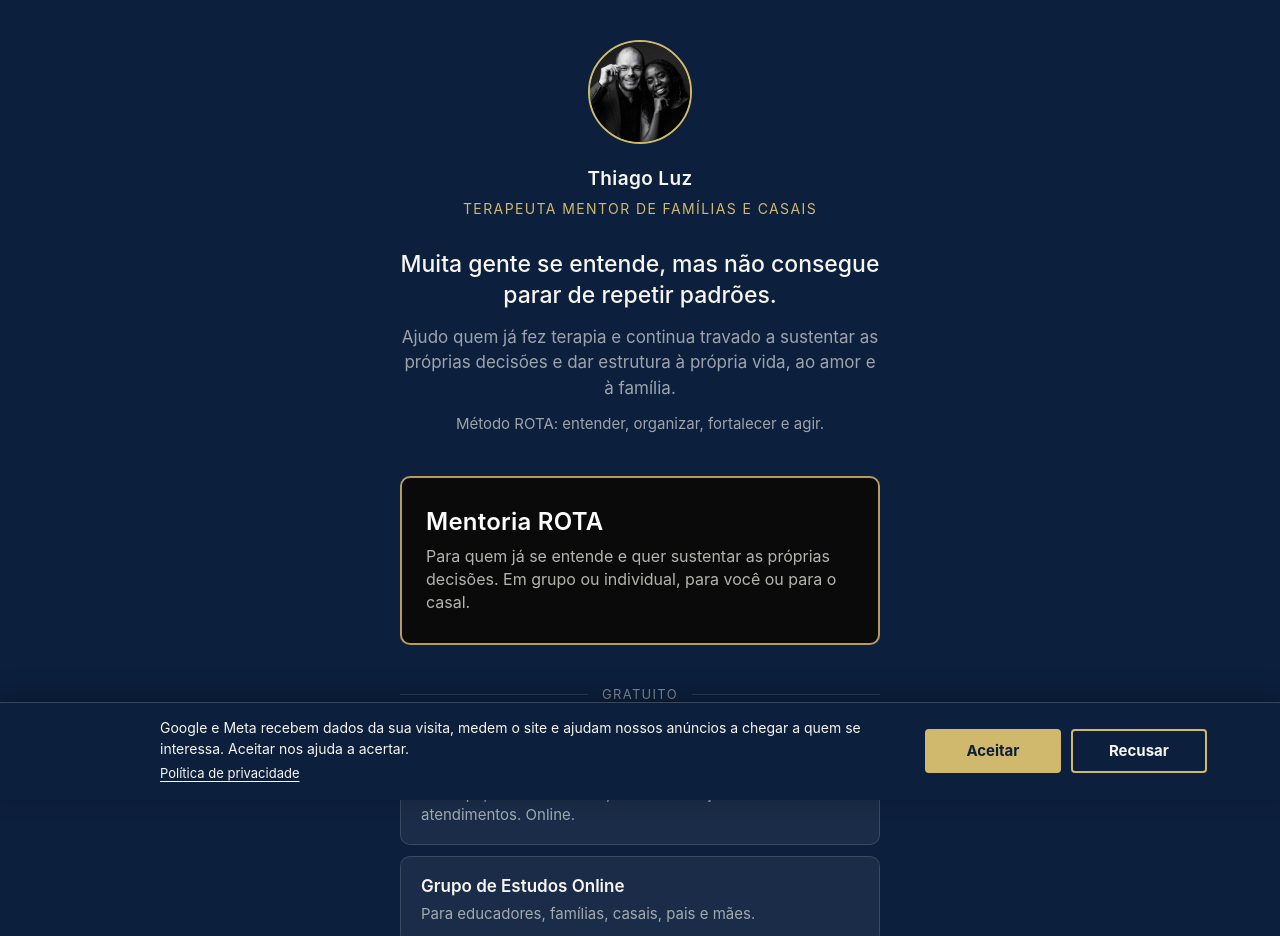
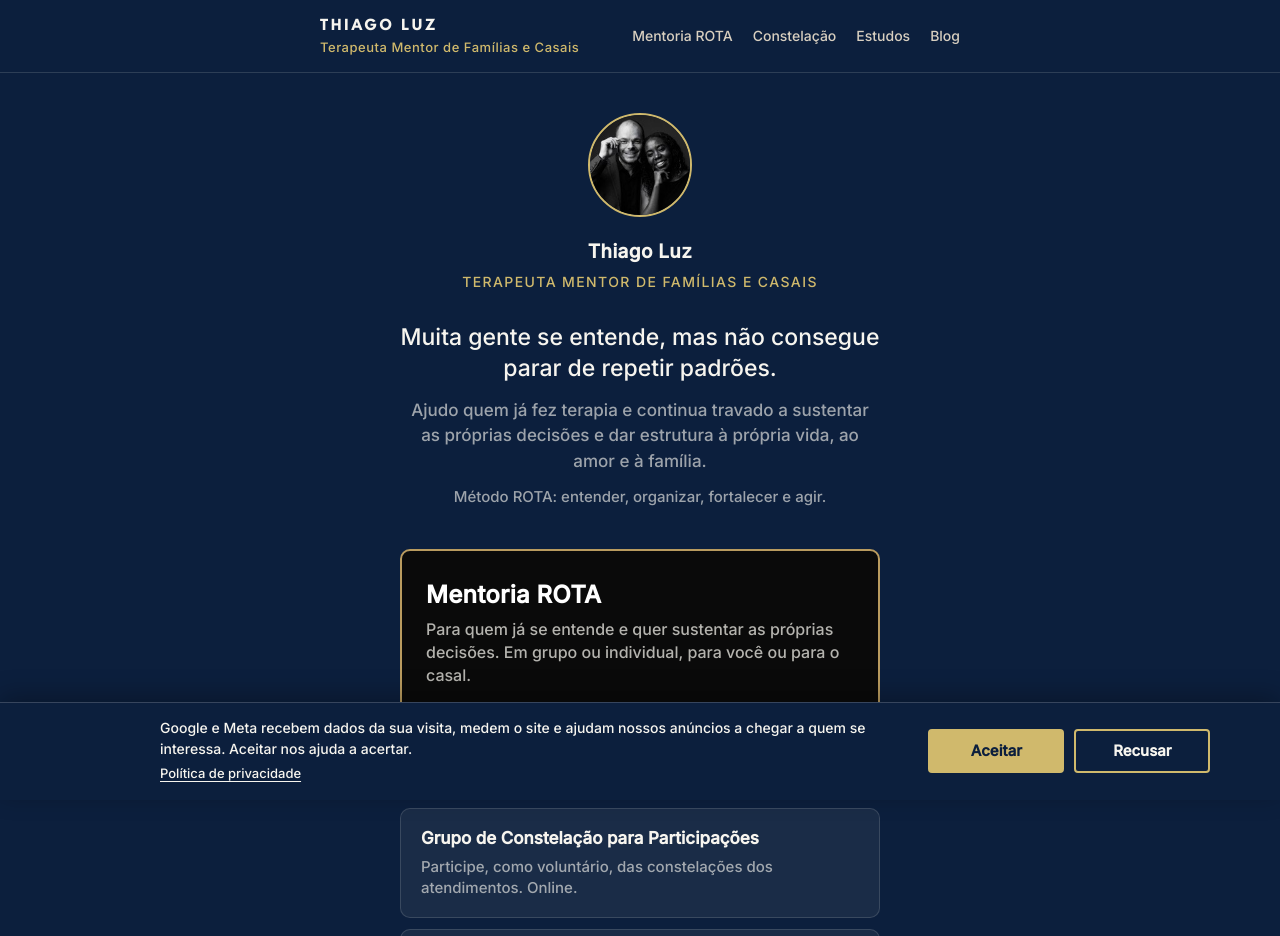
Before and after one commit to thiagoluzzen/thiagoluz.com.br, a plain HTML site: page index.html in a window 1280 px wide. Shown: the top 936 px of the page. Drawn offline with Linux system fonts and the light colour scheme.

Commit message:
Menu no topo ligando inicial, /rota, os dois grupos e o blog
Pedido do Thiago (25/11): as cinco paginas interligadas por um menu.
Antes cada pagina tinha um topo diferente e nenhuma levava a outra.
O menu mora em /menu.css, uma fonte so, para o blog do app ligar o
mesmo arquivo. Marca a esquerda e sempre Thiago Luz (decisao dele; a
/rota deixa de mostrar ESTRUTURA no topo). Sem JavaScript.
Medido no navegador local: 360 px sem rolagem lateral, os quatro links
numa linha, cada um com 44 px de altura.

Nao resolve: terapia-sob-medida, privacidade e termos seguem com o
topo antigo; o blog so ganha o menu quando o app for publicado.

Co-Authored-By: Claude <noreply@anthropic.com>

```diff
--- a/index.html
+++ b/index.html
@@ -47,9 +47,10 @@
     font-family:"Inter","Helvetica Neue",Helvetica,Arial,sans-serif;
     font-size:1.0625rem;line-height:1.6;
     -webkit-font-smoothing:antialiased;
-    padding:2.5rem 1.25rem 3rem;
   }
-  .env{max-width:30rem;margin:0 auto}
+  /* 25/11/2026: o respiro saiu do body para a coluna, para o menu do topo
+     (/menu.css) ocupar a largura inteira. content-box mantem os 30rem. */
+  .env{max-width:30rem;margin:0 auto;padding:2.5rem 1.25rem 3rem;box-sizing:content-box}
 
   /* ── topo ── */
   .topo{text-align:center;margin-bottom:2.5rem}
@@ -170,17 +171,24 @@
   footer a:hover{color:var(--quente)}
 
   @media (max-width:26rem){
-    body{padding:2rem 1rem 2.5rem}
+    .env{padding:2rem 1rem 2.5rem}
     .ancora{font-size:1.3125rem}
     .btn{padding:1rem 1.0625rem;gap:.75rem}
   }
 </style>
 <!-- Medicao (GA G-3C6Z7XHLK9, Pixel 1267024997190625): so carrega depois do
      "Aceitar" do aviso. Ver /consentimento.js. Sem a imagem noscript do Pixel. -->
+<link rel="stylesheet" href="/menu.css">
 <script src="/consentimento.js" defer></script>
 <script src="/medicao.js" defer></script>
 </head>
 <body>
+<header class="menu-topo">
+  <div class="menu-topo-dentro">
+    <a class="menu-marca" href="/">Thiago Luz<small>Terapeuta Mentor de Famílias e Casais</small></a>
+    <nav aria-label="Páginas do site"><a href="/rota/">Mentoria ROTA</a><a href="/grupo-de-constelacao/">Constelação</a><a href="/grupo-de-estudos/">Estudos</a><a href="/blog">Blog</a></nav>
+  </div>
+</header>
 <main class="env">
 
   <header class="topo">
--- /dev/null
+++ b/menu.css
@@ -0,0 +1,57 @@
+/* =====================================================================
+   thiagoluz.com.br — menu do topo, igual em todas as paginas (25/11/2026)
+   Uma fonte so': a pagina inicial, as internas e o blog (servido pelo app)
+   ligam este arquivo. Marca a esquerda (sempre «Thiago Luz», decisao dele),
+   quatro links a direita; a pagina aberta leva aria-current="page" e ganha
+   o fio dourado, o mesmo do rodape. Sem JavaScript: no celular os links
+   descem para a segunda linha.
+   Cores pelo fundo (Emenda 15): marinho -> dourado quente; preto (.tema-preto,
+   a ROTA) -> dourado fosco. Texto areia no marinho 10,6:1; no preto 13,9:1.
+   ===================================================================== */
+@font-face{font-family:"Inter";font-weight:500;font-display:swap;src:url("/fontes/inter-500.woff2") format("woff2")}
+@font-face{font-family:"League Spartan";font-weight:700;font-display:swap;src:url("/fontes/league-spartan-700.woff2") format("woff2")}
+
+.menu-topo{
+  --m-fundo:#0C1F3D; --m-texto:#F7F5EF; --m-texto-2:#D8CFC0;
+  --m-acento:#D0B96C; --m-fio:rgba(247,245,239,.14);
+  background:var(--m-fundo); color:var(--m-texto);
+  border-bottom:1px solid var(--m-fio);
+  font-family:"Inter","Helvetica Neue",Helvetica,Arial,system-ui,sans-serif;
+  -webkit-font-smoothing:antialiased;
+}
+.tema-preto .menu-topo{--m-fundo:#0A0A0A; --m-acento:#B99B5F}
+
+.menu-topo-dentro{
+  box-sizing:border-box;
+  max-width:calc(40rem + 2 * max(1.5rem,8vw)); margin:0 auto;
+  padding:12px max(1.5rem,8vw);
+  display:flex; flex-wrap:wrap; align-items:center; justify-content:space-between; gap:4px 24px;
+}
+
+.menu-topo .menu-marca{
+  display:block; padding:4px 0;
+  font-family:"League Spartan","Montserrat",system-ui,sans-serif; font-weight:700;
+  font-size:1.0625rem; line-height:1.2; letter-spacing:.14em; text-transform:uppercase;
+  color:var(--m-texto); text-decoration:none;
+}
+.menu-topo .menu-marca small{
+  display:block; margin-top:4px;
+  font-family:"Inter","Helvetica Neue",Helvetica,Arial,system-ui,sans-serif; font-weight:500;
+  font-size:.8125rem; letter-spacing:.04em; text-transform:none; color:var(--m-acento);
+}
+
+.menu-topo nav{display:flex; flex-wrap:wrap; gap:0 20px}
+.menu-topo nav a{
+  display:block; padding:12px 0;
+  font-size:.875rem; font-weight:500; line-height:20px;
+  color:var(--m-texto-2); text-decoration:underline 2px transparent; text-underline-offset:8px;
+  transition:color .15s ease, text-decoration-color .15s ease;
+}
+.menu-topo nav a:hover{color:var(--m-texto); text-decoration-color:var(--m-fio)}
+.menu-topo nav a[aria-current="page"]{color:var(--m-texto); text-decoration-color:var(--m-acento)}
+.menu-topo a:focus-visible{outline:2px solid var(--m-texto); outline-offset:3px}
+
+@media (max-width:34rem){
+  .menu-topo-dentro{padding:12px 16px 0}
+  .menu-topo nav{flex-basis:100%; gap:0 16px}
+}
```
Also changed, not shown: grupo-de-constelacao/index.html (+5 -3 lines), grupo-de-estudos/index.html (+5 -3 lines), rota/index.html (+5 -3 lines).
